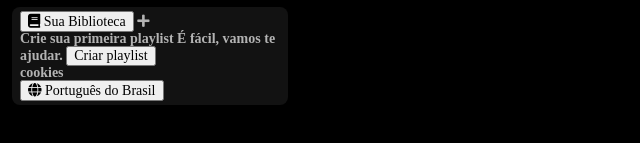
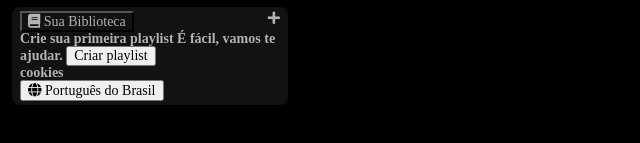
Before and after one commit to andreesantt/Spotfy-Clone, a plain HTML site: page clonefy/index.html in a window 1280 px wide. Shown: the part 149-292 px from the top of the page, without its empty margins (0-640 px from the left). Drawn offline with Linux system fonts and the light colour scheme.

Commit message:
Adiciona estilos para o conteúdo e botões da seção da biblioteca

```diff
--- a/clonefy/styles.css
+++ b/clonefy/styles.css
@@ -61,3 +61,14 @@ h1 {
     font-size: 14px;
     margin-top: 10px;
 }
+
+.library .library__content {
+    display: flex;
+    justify-content: space-between;
+}
+
+.library .library__button {
+    margin-right: 10px;
+    color: #b3b3b3;
+    background-color: transparent;
+}
```
